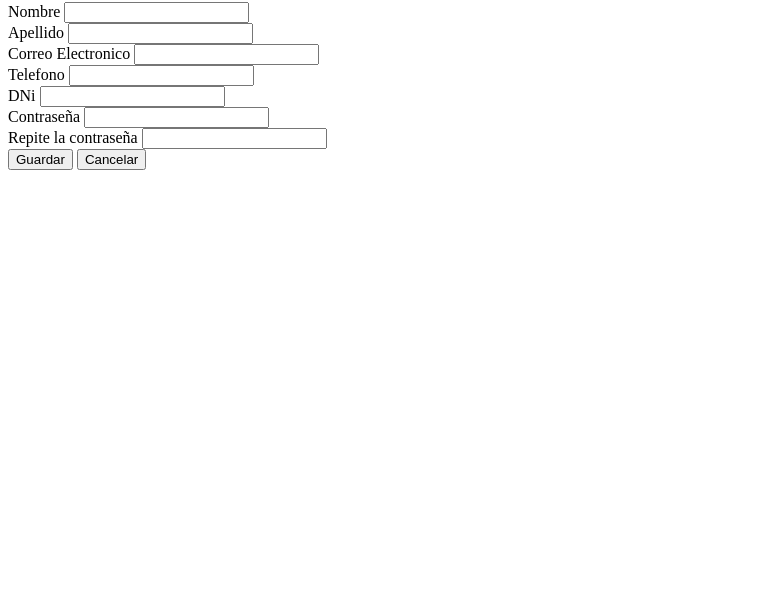
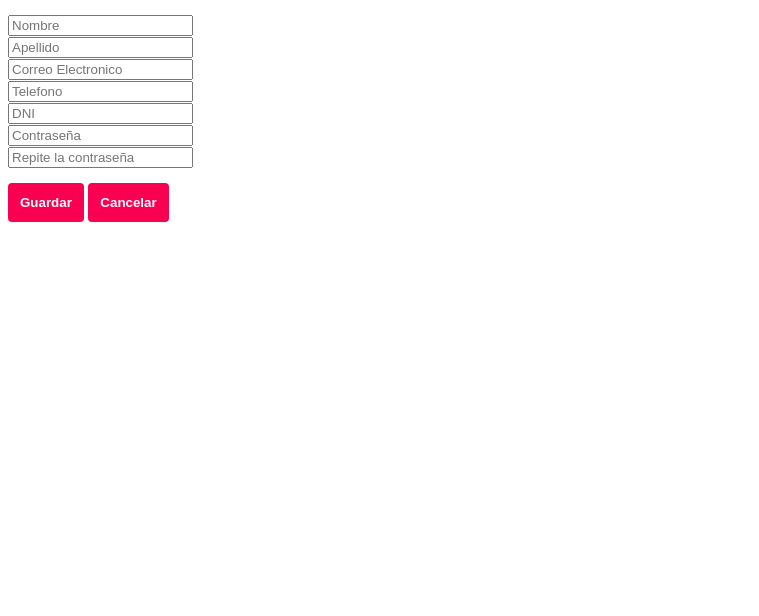
Before and after one commit to vbobarini/practica-1, a plain HTML site: page front/registrar.html in a window 1280 px wide. Shown: the part 184-800 px from the top of the page, without its empty margins (0-759 px from the left). Drawn offline with Linux system fonts and the light colour scheme.

Commit message:
mensaje descriptivo

```diff
--- a/front/registrar.html
+++ b/front/registrar.html
@@ -4,6 +4,7 @@
     <meta charset="UTF-8">
     <meta http-equiv="X-UA-Compatible" content="IE=edge">
     <meta name="viewport" content="width=device-width, initial-scale=1.0">
+    <link rel="stylesheet" href="css/styles.css">
     <title>Registro</title>
 </head>
 <body>    <nav>
@@ -15,24 +16,16 @@
         <li><a href="#">UBICACION</a> </li>
     </ul>
 </nav>
-    <h1>Registro</h1>
+    <h1 class="title">Registro</h1>
     <form action=""><div>
-        <label for="">Nombre</label>
-        <input type="text"></div><div>
-        <label for="">Apellido</label>
-        <input type="text"><div><div>
-        <label for="">Correo Electronico</label>
-        <input type="text"><div><div>
-        <label for="">Telefono</label>
-        <input type="text"><div></div>
-        <label for="">DNi</label>
-        <input type="text"><div></div>
-        <label for="">Contraseña</label>
-        <input type="text"><div></div>
-        <label for="">Repite la contraseña</label>
-        <input type="text"><div></div>
-        <button>Guardar</button>
-        <button>Cancelar</button>
+        <input class="user" placeholder="Nombre" type="text"></div><div>
+        <input class="user" placeholder="Apellido" type="text"><div><div>
+        <input class="user" placeholder="Correo Electronico" type="text"><div><div>
+        <input class="user" placeholder="Telefono" type="text"><div></div>
+        <input class="user" placeholder="DNI" type="text"><div></div>
+        <input class="user" placeholder="Contraseña" type="text"><div></div>
+        <input class="user" placeholder="Repite la contraseña" type="text"><div></div>
+        <button class="btn">Guardar</button> <button class="btn">Cancelar</button>
 
 
     </form>
```
Also changed, not shown: front/index.html (added, +28 -0 lines).
